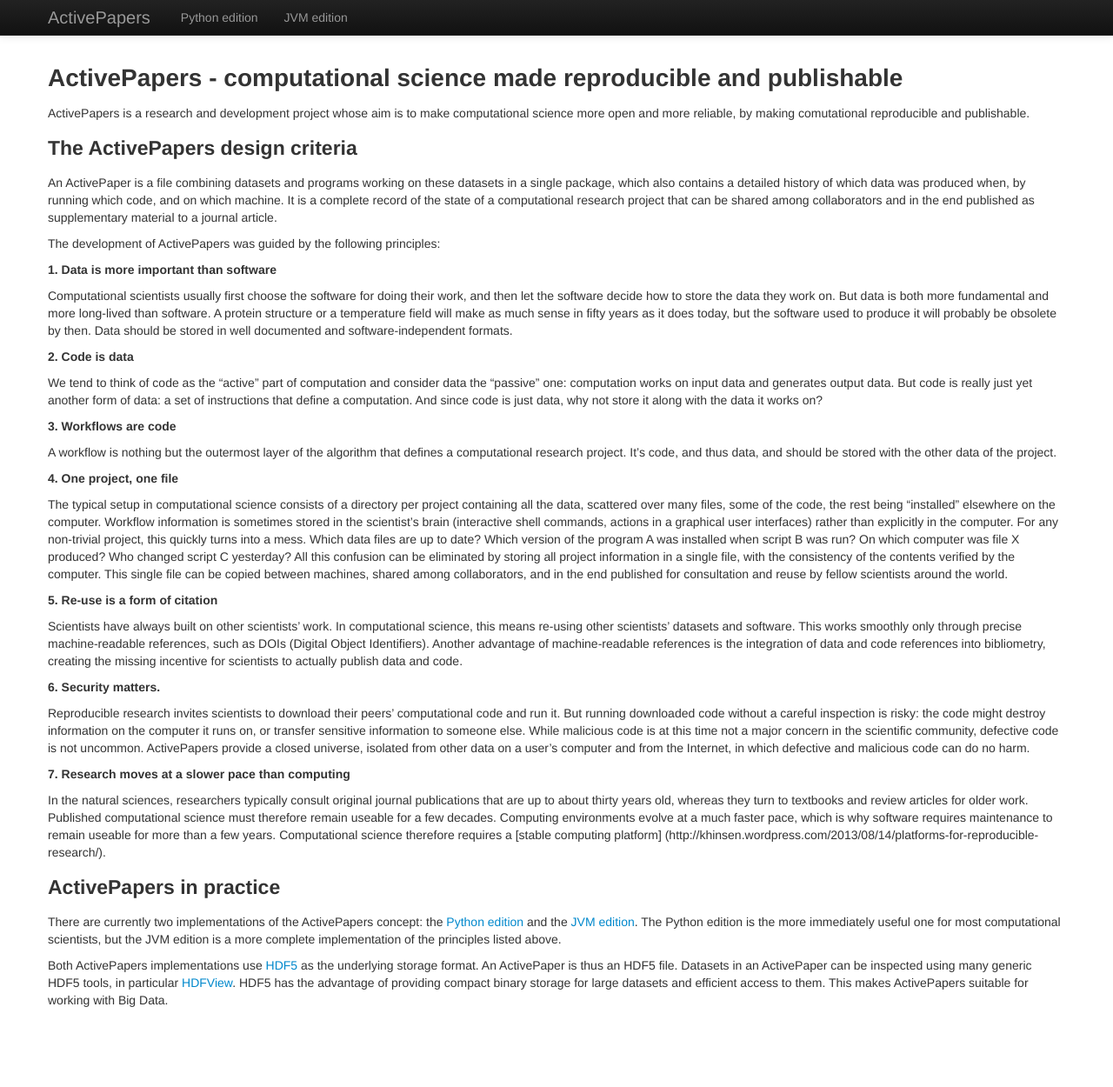
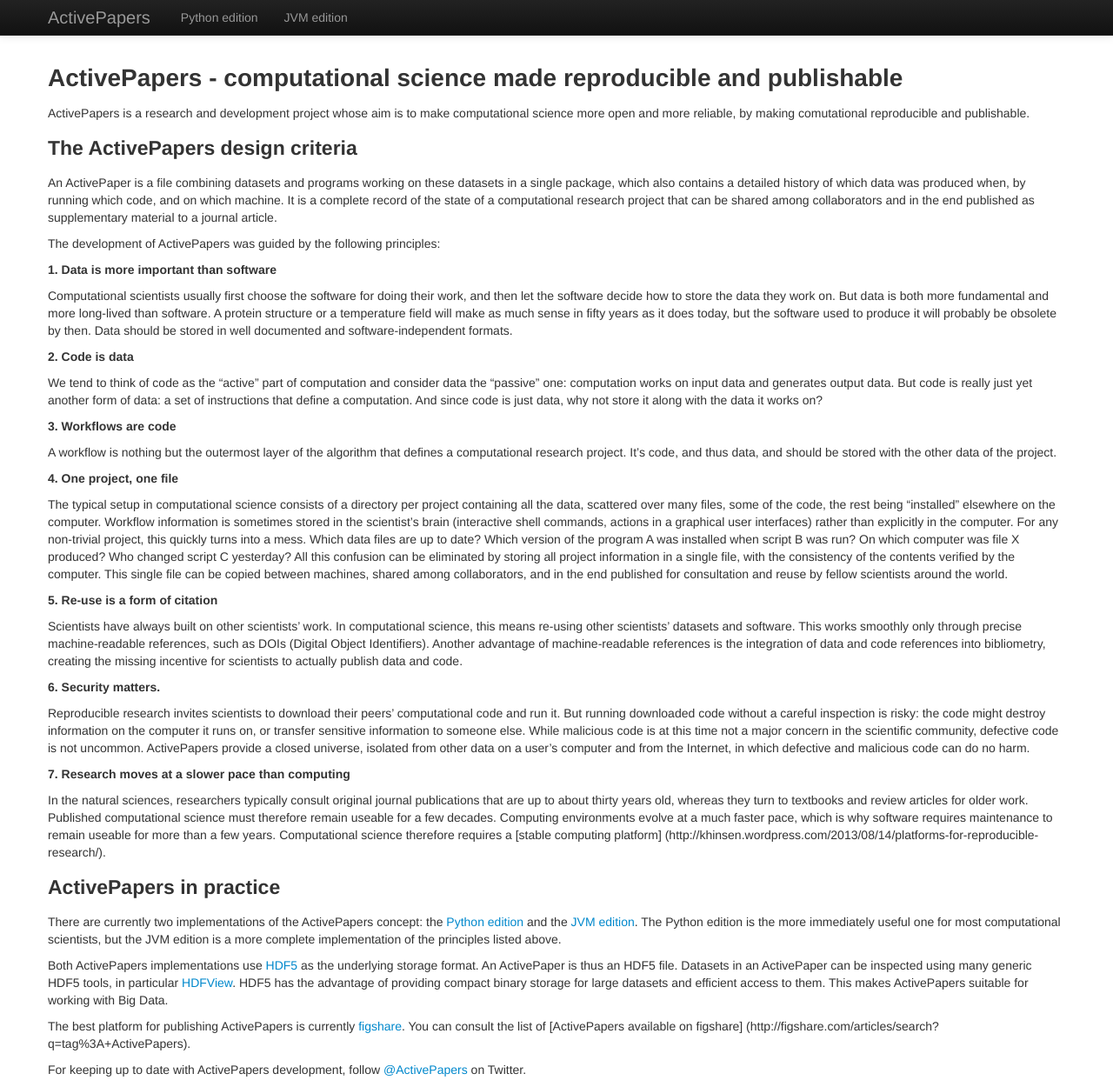
Before and after one commit to activepapers/activepapers.github.io, a Jekyll site: the page built from index.md, in a window 1280 px wide and 1250 px high. Shown: the whole window at 87% size. Built offline with Jekyll 4.4.1, drawn with Linux system fonts in a browser that asks for light colours; Markdown is read by kramdown in place of the engine named in the settings.

Commit message:
Links to figshare and Twitter

```diff
--- a/index.md
+++ b/index.md
@@ -114,3 +114,11 @@ particular [HDFView](http://www.hdfgroup.org/hdf-java-html/hdfview/).
 HDF5 has the advantage of providing compact binary storage for large
 datasets and efficient access to them. This makes ActivePapers
 suitable for working with Big Data.
+
+The best platform for publishing ActivePapers is currently
+[figshare](http://figshare.com/). You can consult the
+list of [ActivePapers available on figshare]
+(http://figshare.com/articles/search?q=tag%3A+ActivePapers).
+
+For keeping up to date with ActivePapers development,
+follow [@ActivePapers](https://twitter.com/ActivePapers) on Twitter.
```
